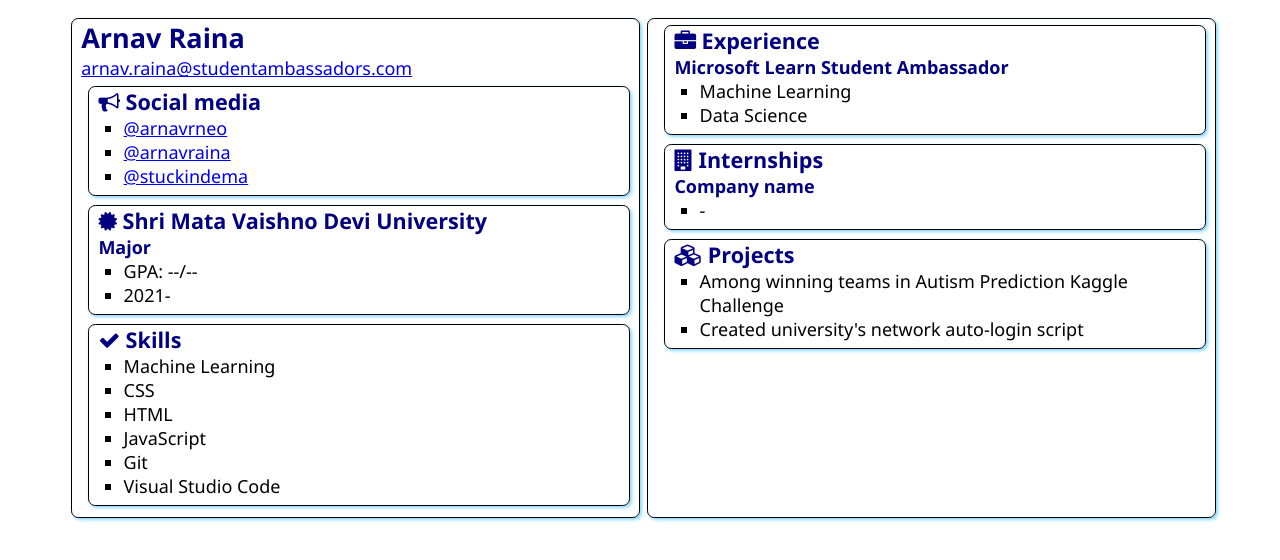
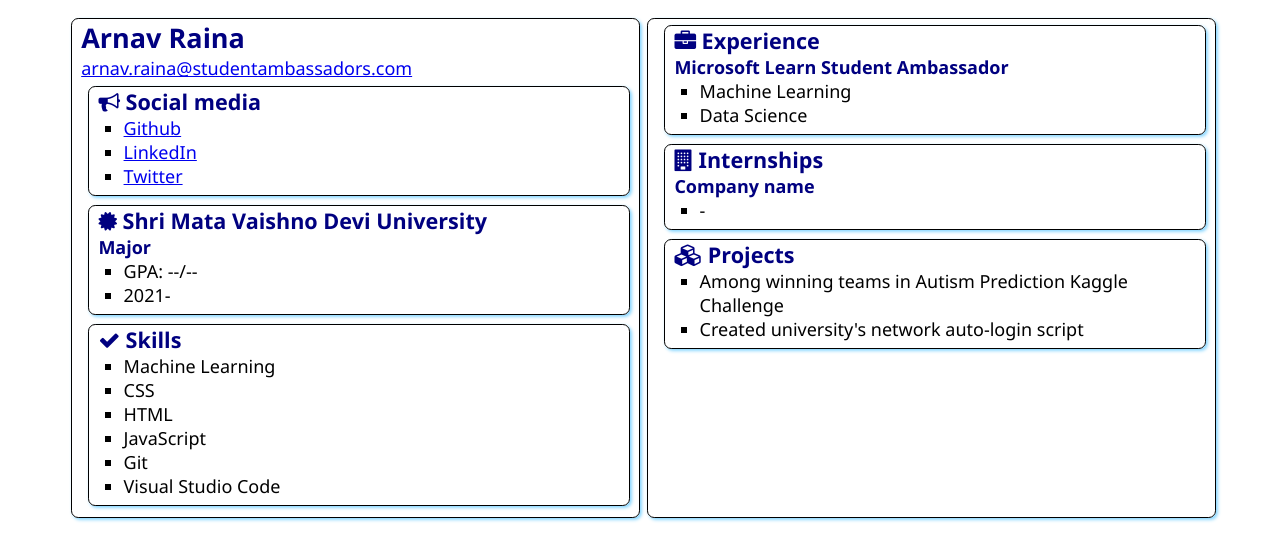
Before and after one commit to arnavrneo/SATechnicalOnboarding, a plain HTML site: page src/index.html in a window 1280 px wide. Drawn offline with Linux system fonts and the light colour scheme.

Commit message:
Update index.html

```diff
--- a/src/index.html
+++ b/src/index.html
@@ -21,9 +21,9 @@
                     Social media
                 </h2>
                 <ul>
-                    <li><a href="https://github.com/<handle>">@arnavrneo</a></li>
-                    <li><a href="https://linkedin.com/in/<handle>">@arnavraina</a></li>
-                    <li><a href="https://twitter.com/<handle>">@stuckindema</a></li>
+                    <li><a href="https://github.com/arnavrneo">Github</a></li>
+                    <li><a href="https://www.linkedin.com/in/arnavraina/">LinkedIn</a></li>
+                    <li><a href="https://twitter.com/stuckindema">Twitter</a></li>
                 </ul>
             </section>
 
```
